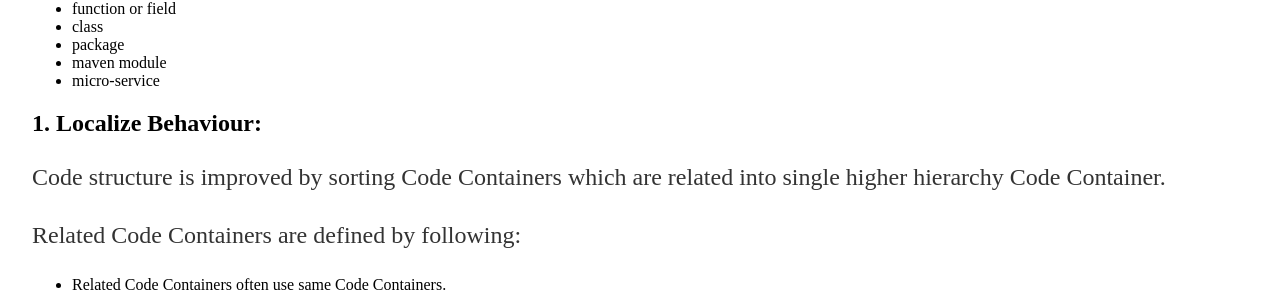
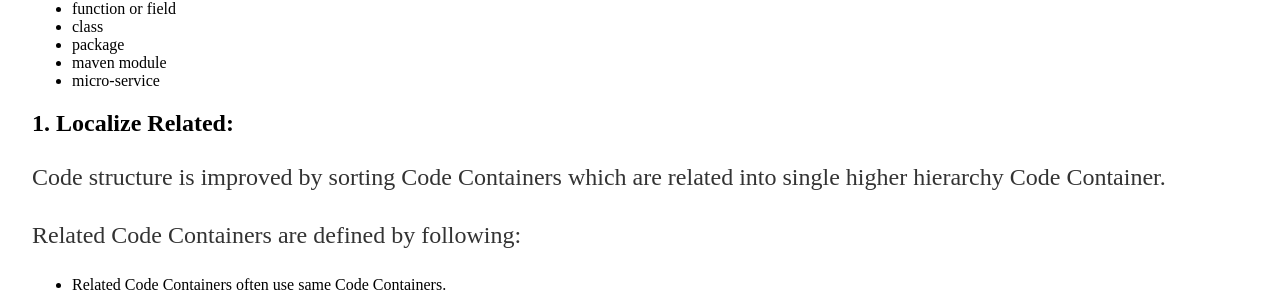
Before and after one commit to vackosar/vackosar.github.io, a Jekyll site: the page built from _posts/2017-06-04-Code-Structure-Principles.md, in a window 1280 px wide and 900 px high, scrolled down 318 px. Shown: the part 150-444 px from the top of the window. Built offline with Jekyll 4.4.1, drawn with Linux system fonts in a browser that asks for light colours; comment, search, counter and statistics services are not loaded.

Commit message:
Code Structure

```diff
--- a/_posts/2017-06-04-Code-Structure-Principles.md
+++ b/_posts/2017-06-04-Code-Structure-Principles.md
@@ -17,7 +17,7 @@ In Java, code is sorted into following hierarchy:
 - maven module
 - micro-service
 
-## 1. Localize Behaviour:
+## 1. Localize Related:
 
 Code structure is improved by sorting Code Containers which are related into single higher hierarchy Code Container.
 
```
